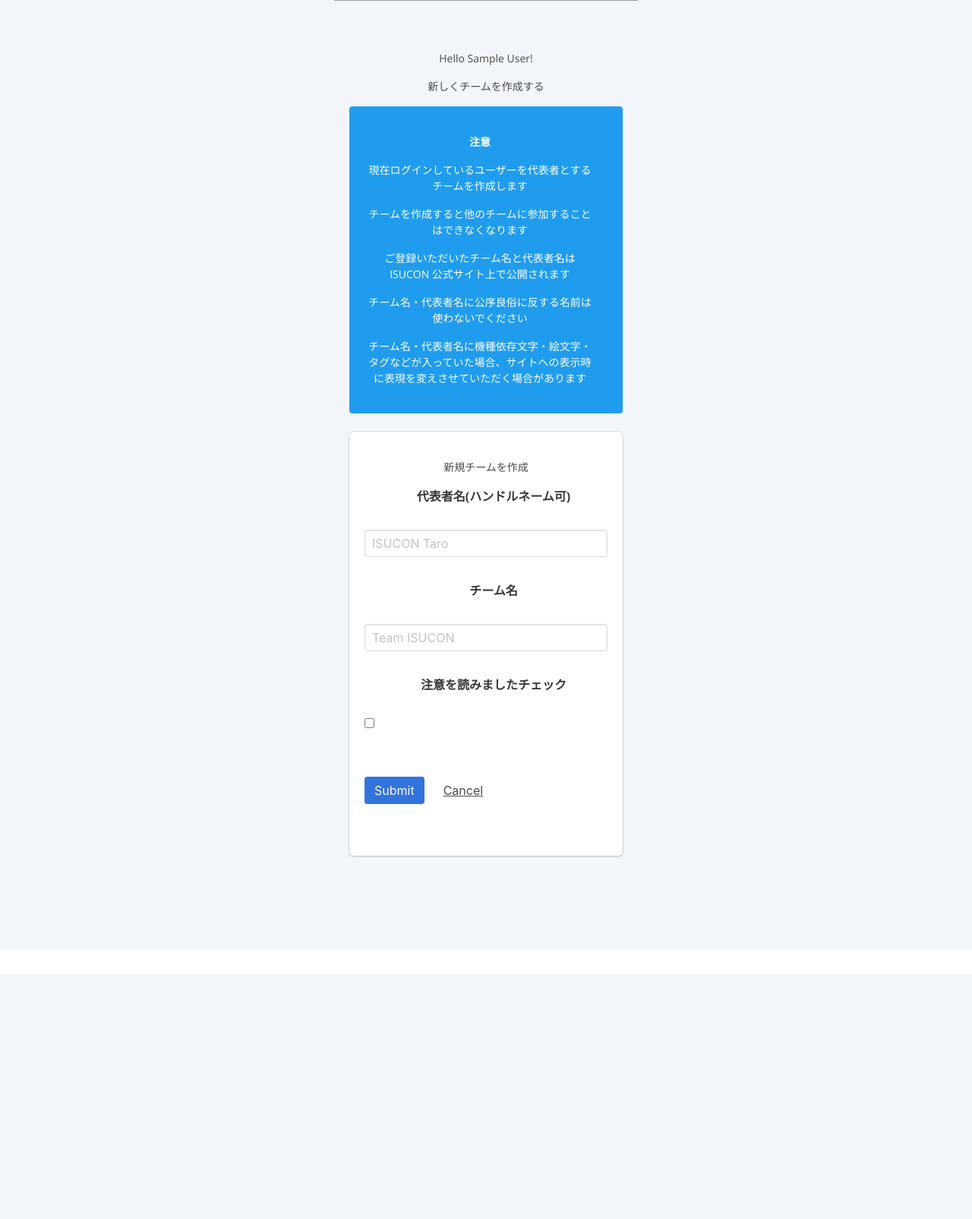
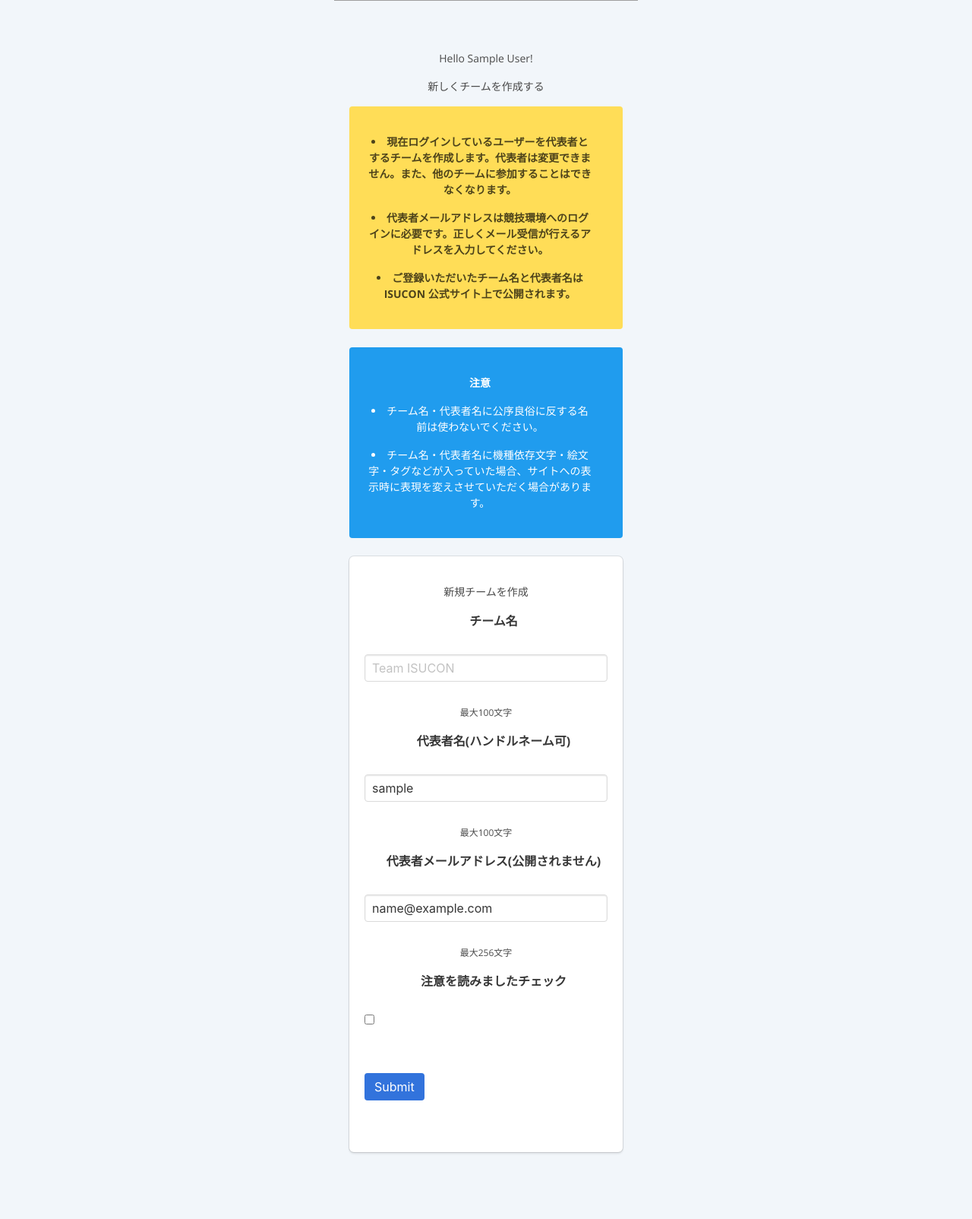
Before and after one commit to Sorarinu/isucon9-portal, a Django app: page /auth/create_team/ in a window 1280 px wide. Shown: the part 443-2047 px from the top of the page at 76% size. Before the commit the page ends 1725 px from the top, so only its background shows below. Run offline with Django 3.2, Linux system fonts and the light colour scheme; the visitor is signed in with stand-in values (Sample User, id 1); grey boxes are pictures that could not be loaded.

Commit message:
メールアドレス入力周りを修正

```diff
--- a/isucon/portal/authentication/forms.py
+++ b/isucon/portal/authentication/forms.py
@@ -15,13 +15,13 @@ class TeamRegisterForm(forms.Form):
         label="代表者名(ハンドルネーム可)",
         max_length=100,
         required=True,
-        widget=forms.TextInput(attrs={'class': "input", 'placeholder': 'ISUCON Taro'}),
+        widget=forms.TextInput(attrs={'class': "input", 'placeholder': 'ISUCON Taro', 'id': 'username'}),
     )
     owner_email = forms.CharField(
         label="代表者メールアドレス(公開されません)",
         max_length=256,
         required=True,
-        widget=forms.TextInput(attrs={'class': "input", 'type': 'email', 'placeholder': 'isucon@example.com'}),
+        widget=forms.TextInput(attrs={'class': "input", 'type': 'email', 'placeholder': 'isucon@example.com', 'id': 'email'}),
     )
     is_ok = forms.BooleanField(
         label="注意を読みましたチェック",
@@ -33,7 +33,7 @@ class JoinToTeamForm(forms.Form):
         label="公開する参加者名",
         max_length=100,
         required=True,
-        widget=forms.TextInput(attrs={'class': "input", 'placeholder': 'ISUCON Taro'}),
+        widget=forms.TextInput(attrs={'class': "input", 'placeholder': 'ISUCON Taro', 'id': 'username'}),
     )
     team_id = forms.IntegerField(
         label="チーム番号",
--- a/isucon/portal/authentication/templates/create_team.html
+++ b/isucon/portal/authentication/templates/create_team.html
@@ -22,7 +22,9 @@
             </div>
             <div class="message-body">
                 <strong>Login FAILED!!</strong><br>
-                {{ form.errors }}
+                {% if form.errors %}
+                    {{ form.non_field_errors }}
+                {% endif %}
             </div>
         </article>
         {% endif %}
@@ -30,15 +32,15 @@
         <h2>Hello {{ user.get_full_name|default:user.username }}!</h2>
         {% if not user.team %}
         <h2>新しくチームを作成する</h2>
+        <div class="notification is-warning">
+            <li><strong>現在ログインしているユーザーを代表者とするチームを作成します。代表者は変更できません。また、他のチームに参加することはできなくなります。</strong></li>
+            <li><strong>代表者メールアドレスは競技環境へのログインに必要です。正しくメール受信が行えるアドレスを入力してください。</strong></li>
+            <li><strong>ご登録いただいたチーム名と代表者名は ISUCON 公式サイト上で公開されます。</strong></li>
+        </div>
         <div class="notification is-info">
             <h4><strong>注意</strong></h4>
-            <ul type="disc">
-                <li>現在ログインしているユーザーを代表者とするチームを作成します</li>
-                <li>チームを作成すると他のチームに参加することはできなくなります</li>
-                <li>ご登録いただいたチーム名と代表者名は ISUCON 公式サイト上で公開されます</li>
-                <li>チーム名・代表者名に公序良俗に反する名前は使わないでください</li>
-                <li>チーム名・代表者名に機種依存文字・絵文字・タグなどが入っていた場合、サイトへの表示時に表現を変えさせていただく場合があります</li>
-            </ul>
+            <li>チーム名・代表者名に公序良俗に反する名前は使わないでください。</li>
+            <li>チーム名・代表者名に機種依存文字・絵文字・タグなどが入っていた場合、サイトへの表示時に表現を変えさせていただく場合があります。</li>
         </div>
 
         <div class="box">
@@ -46,16 +48,25 @@
             <form method="post" action="{% url 'create_team' %}">
                 {% csrf_token %}
                 <div class="field">
+                    <label class="label">{{ form.name.label }}</label>
+                    <div class="control">
+                        {{ form.name }}
+                    </div>
+                    <p class="help">最大100文字</p>
+                </div>
+                <div class="field">
                     <label class="label">{{ form.owner.label }}</label>
                     <div class="control">
                         {{ form.owner }}
                     </div>
+                    <p class="help">最大100文字</p>
                 </div>
                 <div class="field">
-                    <label class="label">{{ form.name.label }}</label>
+                    <label class="label">{{ form.owner_email.label }}</label>
                     <div class="control">
-                        {{ form.name }}
-                        </div>
+                        {{ form.owner_email }}
+                    </div>
+                    <p class="help">最大256文字</p>
                 </div>
                 <div class="field">
                     <label class="label">{{ form.is_ok.label }}</label>
@@ -67,9 +78,6 @@
                   <div class="control">
                     <button class="button is-link">Submit</button>
                   </div>
-                  <div class="control">
-                    <button class="button is-text">Cancel</button>
-                  </div>
                 </div>
             </form>
         </div>
@@ -78,6 +86,11 @@
     </div>
 </div>
 
+<script>
+    $("#username").val('{{ username }}');
+    $("#email").val('{{ email }}');
+</script>
+
 {% endif %}
 
 {% endblock %}
--- a/isucon/portal/authentication/views.py
+++ b/isucon/portal/authentication/views.py
@@ -14,7 +14,7 @@ def create_team(request):
     form = TeamRegisterForm(request.POST or None)
     if not form.is_valid():
         # フォームの内容が不正なら戻す
-        return render(request, "create_team.html", {'form': form})
+        return render(request, "create_team.html", {'form': form, 'username': request.user, 'email': request.user.email})
 
 
     # パスワードとして使う文字群から指定文字数ランダムに選択してチームパスワードとする
@@ -24,9 +24,20 @@ def create_team(request):
 
     user.team = team
     user.display_name = form.cleaned_data['owner']
+    user.email = form.cleaned_data['owner_email']
     user.save()
 
-    return render(request, "team_created.html", {'team_name': team.name, 'team_password': team.password, 'team_id': team.id})
+
+
+    context = {
+        "team_name": team.name,
+        "team_password": team.password,
+        "team_id": team.id,
+        'username': request.user,
+        'email': request.user.email,
+    }
+
+    return render(request, "team_created.html", context)
 
 @login_required
 def join_team(request):
@@ -35,7 +46,7 @@ def join_team(request):
     print(form.is_valid())
     if not form.is_valid():
         # フォームの内容が不正なら戻す
-        return render(request, "join_team.html", {'form': form})
+        return render(request, "join_team.html", {'form': form, 'username': request.user})
 
 
     team_id = form.cleaned_data['team_id']
@@ -50,6 +61,7 @@ def join_team(request):
     context = {
         "team_name": team.name,
         "team_id": team.id,
+        'username': request.user,
     }
 
     return render(request, "team_joined.html", context)
```
Also changed, not shown: isucon/portal/authentication/templates/join_team.html (+12 -6 lines).
